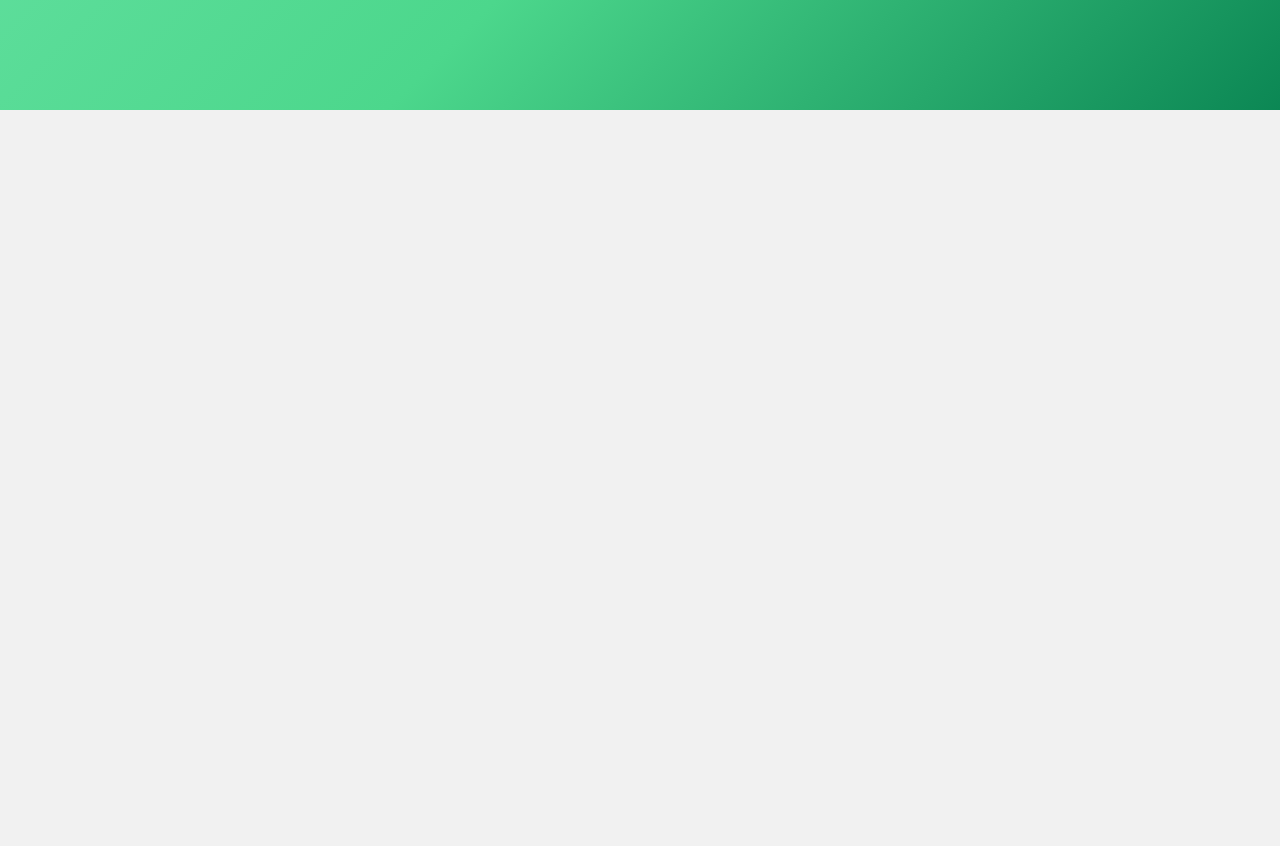
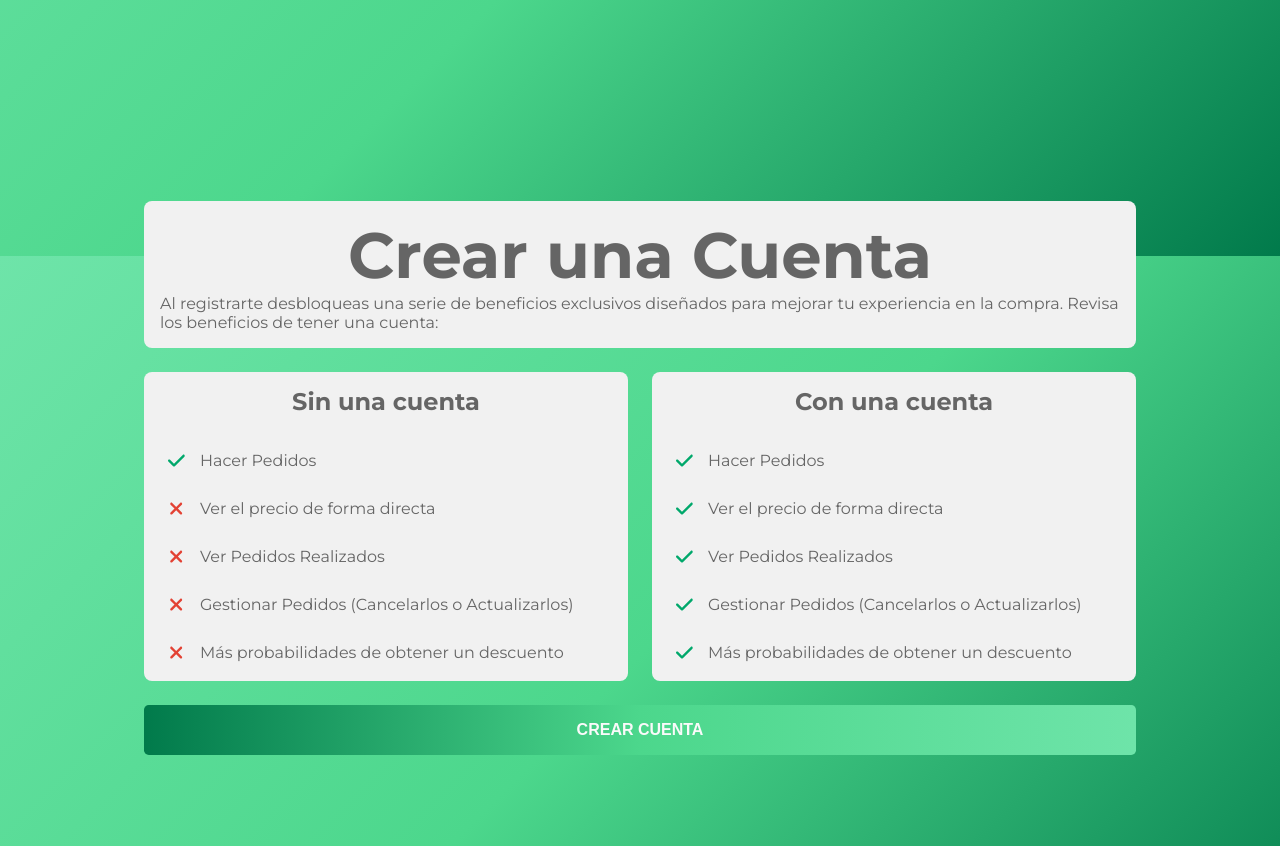
Before and after one commit to KevinStockmanns/App-Eccomerce, an Angular app: page /home in a window 1280 px wide. Shown: the part 1394-2240 px from the top of the page. Before the commit the page ends 1504 px from the top, so only its background shows below. Built offline with nearby package versions, Linux system fonts and the light colour scheme.

Commit message:
Agregando seccion Crear una cuenta

```diff
--- a/angular.json
+++ b/angular.json
@@ -29,7 +29,7 @@
               "node_modules/aos/dist/aos.css"
             ],
             "scripts": [
-
+              "node_modules/aos/dist/aos.js"
             ]
           },
           "configurations": {
--- a/src/app/pages/home/home.component.css
+++ b/src/app/pages/home/home.component.css
@@ -14,6 +14,10 @@ main > section{
 }
 main > section:first-child{
     min-height: calc(100vh - var(--headerHeight) - 2rem);
+}
+main> section h2{
+    font-size: clamp(2rem, 7vw, 4rem);
+    text-align: center;
 }
 
 
@@ -50,7 +54,7 @@ main > section:first-child{
 }
 
 
-.about h2{
+section > h2{
     font-size: clamp(2rem, 7vw, 4rem);
     text-align: center;
 }
@@ -144,8 +148,55 @@ main > section:first-child{
 }
 
 
-@media screen and (min-width:700px){
+.section-incentive-register{
+    display: grid;
+    gap: 1.5rem;
+}
+.incentive-register-header{
+    background-color: var(--bgColor);
+    border-radius: var(--borderrMid);
+    padding: 1rem;
+}
+.incentive-register-body{
+    display: grid;
+    gap: 1.5rem;
+}
+.incentive-register-body > div{
+    padding: 1rem;
+    background-color: var(--bgColor);
+    border-radius: var(--borderrMid);
+}
+.incentive-register-body h3{
+    text-align: center;
+    margin-bottom: 2rem;
+    font-size: 1.5rem;
+}
+.incentive-register-body .beneficios{
+    display: grid;
+    grid-template-columns: 2rem 1fr;
+    gap: 1.5rem .5rem;
+    align-items: center;
+}
+.beneficios fa-icon.check{
+    justify-self: center;
+    font-size: 1.2rem;
+    color: var(--mainColor);
+}
+.beneficios fa-icon.close{
+    justify-self: center;
+    font-size: 1.2rem;
+    color: var(--errorColor);
+}
+.section-incentive-register .btn{
+    padding: 1rem;
+    background-image: linear-gradient(to right, var(--gradientColor));
+}
+@media screen and (min-width:650px){
     .user-actions{
         grid-template-columns: 3fr 5fr;
     }
+
+    .incentive-register-body{
+        grid-template-columns: 1fr 1fr;
+    }
 }
--- a/src/app/pages/home/home.component.html
+++ b/src/app/pages/home/home.component.html
@@ -81,10 +81,54 @@
             Nuestra plataforma está diseñada para facilitar tus pedidos de manera sencilla y eficiente. Explora nuestro catálogo, <strong>selecciona los productos</strong> que más te gustan y <strong>realiza tu pedido</strong> con solo unos clics. Cada solicitud es revisada por el fabricante.
         </p>
         <p data-aos="fade-down-left">
-            Este sitio web ha sido desarrollado por un estudiante de análisis de sistemas, combinando nuestra pasión por la carpintería con las últimas tecnologías para brindarte una experiencia de usuario excepcional.
+            No solo atendemos a clientes individuales, sino también a proveedores que buscan productos de carpintería. Ofrecemos una amplia gama de opciones y precios para las compras al por mayor.
         </p>
         <p data-aos="fade-down-right">
-            Agradecemos tu visita y tu interés en <strong>nuestros productos.</strong> Nos enorgullece ofrecerte soluciones personalizadas y de calidad para tus necesidades de carpintería. ¡Gracias por apoyarnos y confiar en nosotros para tus proyectos!
+            Agradecemos tu visita y tu interés en <strong>nuestros productos.</strong> ¡Gracias por apoyarnos y confiar en nosotros para tus proyectos!
         </p>
     </section>
+
+    @if (!isLogin()) {
+        <section class="section-incentive-register content">
+            <article class="incentive-register-header" data-aos="fade-up">
+                <h2>Crear una Cuenta</h2>
+                <p>
+                    Al registrarte desbloqueas una serie de beneficios exclusivos diseñados para mejorar tu experiencia en la compra. Revisa los beneficios de tener una cuenta:
+                </p>
+            </article>
+            <article class="incentive-register-body">
+                <div class="not-register-actions" data-aos="fade-up">
+                    <h3>Sin una cuenta</h3>
+                    <div class="beneficios">
+                        <fa-icon [icon]="iconCheck" class="check"></fa-icon>
+                        <span>Hacer Pedidos</span>
+                        <fa-icon [icon]="iconClose" class="close"></fa-icon>
+                        <span>Ver el precio de forma directa</span>
+                        <fa-icon [icon]="iconClose" class="close"></fa-icon>
+                        <span>Ver Pedidos Realizados</span>
+                        <fa-icon [icon]="iconClose" class="close"></fa-icon>
+                        <span>Gestionar Pedidos (Cancelarlos o Actualizarlos)</span>
+                        <fa-icon [icon]="iconClose" class="close"></fa-icon>
+                        <span>Más probabilidades de obtener un descuento</span>
+                    </div>
+                </div>
+                <div class="register-actions" data-aos="fade-up">
+                    <h3>Con una cuenta</h3>
+                    <div class="beneficios">
+                        <fa-icon [icon]="iconCheck" class="check"></fa-icon>
+                        <span>Hacer Pedidos</span>
+                        <fa-icon [icon]="iconCheck" class="check"></fa-icon>
+                        <span>Ver el precio de forma directa</span>
+                        <fa-icon [icon]="iconCheck" class="check"></fa-icon>
+                        <span>Ver Pedidos Realizados</span>
+                        <fa-icon [icon]="iconCheck" class="check"></fa-icon>
+                        <span>Gestionar Pedidos (Cancelarlos o Actualizarlos)</span>
+                        <fa-icon [icon]="iconCheck" class="check"></fa-icon>
+                        <span>Más probabilidades de obtener un descuento</span>
+                    </div>
+                </div>
+            </article>
+            <button class="btn btn-primary" routerLink="/signup" data-aos="fade-up">CREAR CUENTA</button>
+        </section>
+    }
 </main>
--- a/src/app/pages/home/home.component.ts
+++ b/src/app/pages/home/home.component.ts
@@ -5,7 +5,7 @@ import { UsuarioService } from '../../core/services/usuario.service';
 
 import * as Aos from 'aos';
 import { FontAwesomeModule } from '@fortawesome/angular-fontawesome';
-import { faChevronRight, faLink } from '@fortawesome/free-solid-svg-icons';
+import { faCheck, faChevronRight, faClose, faLink } from '@fortawesome/free-solid-svg-icons';
 import { RouterModule } from '@angular/router';
 import { LoaderComponent } from '../../components/loader/loader.component';
 
@@ -21,6 +21,8 @@ export class HomeComponent implements OnInit {
   isLogin: Signal<boolean>;
   isAdmin: Signal<boolean>;
   iconChevron = faChevronRight;
+  iconClose = faClose;
+  iconCheck = faCheck;
   loading:boolean=false;
 
   resumen:Resumen|null=null;
@@ -45,6 +47,6 @@ export class HomeComponent implements OnInit {
   }
 
   ngOnInit(): void {
-      Aos.init();
+    Aos.init();
   }
 }
--- a/src/styles.css
+++ b/src/styles.css
@@ -59,6 +59,7 @@ button,a{
 p,h1,h2,h3{
     padding: 0;
     margin: 0;
+    line-height: 1.2;
 }
 img{
     max-width: 100%;
```
